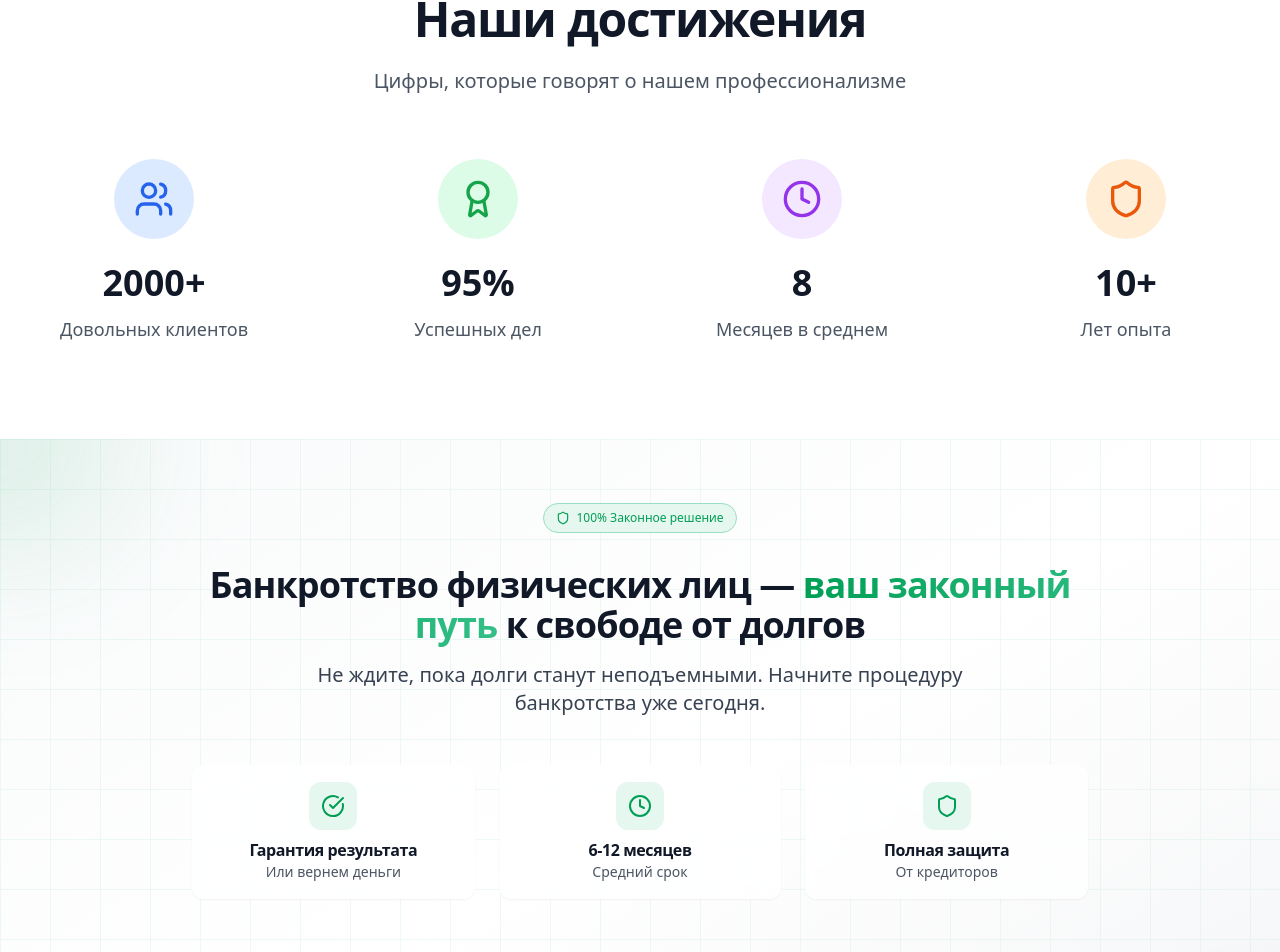
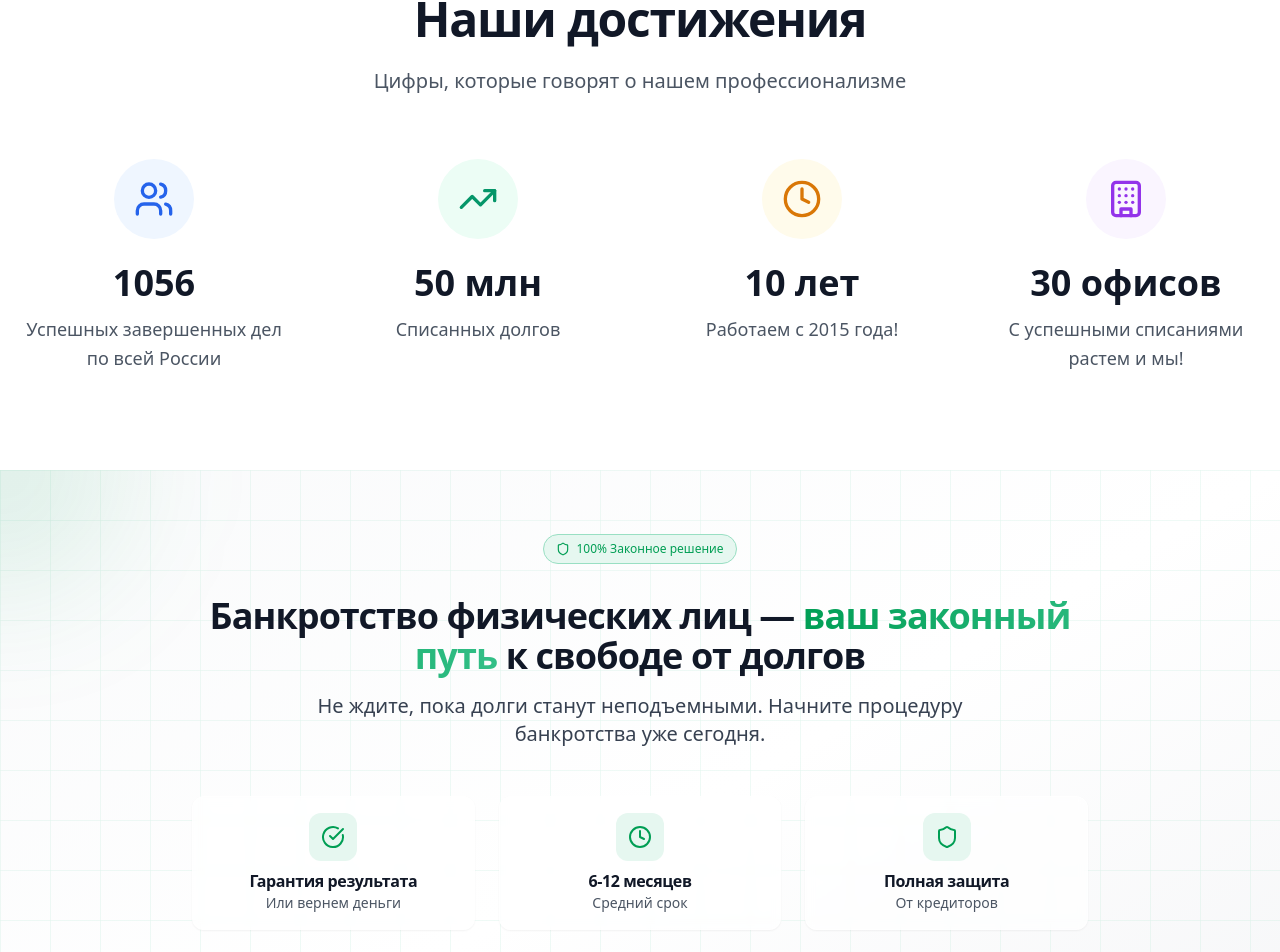
Before and after one commit to plaibo1/bcy-landing-v0, a Next.js app: page / in a window 1280 px wide. Shown: the part 1296-2248 px from the top of the page. Built offline with nearby package versions, Linux system fonts and the light colour scheme.

Commit message:
feat: update Achievements

```diff
--- a/components/sections/achievements.tsx
+++ b/components/sections/achievements.tsx
@@ -1,4 +1,4 @@
-import { Users, Award, Clock, Shield } from "lucide-react";
+import { Users, TrendingUp, Clock, Building } from "lucide-react";
 
 export function Achievements() {
   return (
@@ -14,32 +14,42 @@ export function Achievements() {
         </div>
         <div className="grid md:grid-cols-2 lg:grid-cols-4 gap-12">
           <div className="text-center">
-            <div className="bg-blue-100 w-20 h-20 rounded-full flex items-center justify-center mx-auto mb-6">
+            <div className="bg-blue-50 w-20 h-20 rounded-full flex items-center justify-center mx-auto mb-6">
               <Users className="h-10 w-10 text-blue-600" />
             </div>
-            <div className="text-4xl font-bold text-gray-900 mb-3">2000+</div>
-            <div className="text-lg text-gray-600">Довольных клиентов</div>
+            <div className="text-4xl font-bold text-gray-900 mb-3">1056</div>
+            <div className="text-lg text-gray-600 leading-relaxed">
+              Успешных завершенных дел по всей России
+            </div>
           </div>
           <div className="text-center">
-            <div className="bg-green-100 w-20 h-20 rounded-full flex items-center justify-center mx-auto mb-6">
-              <Award className="h-10 w-10 text-green-600" />
+            <div className="bg-emerald-50 w-20 h-20 rounded-full flex items-center justify-center mx-auto mb-6">
+              <TrendingUp className="h-10 w-10 text-emerald-600" />
             </div>
-            <div className="text-4xl font-bold text-gray-900 mb-3">95%</div>
-            <div className="text-lg text-gray-600">Успешных дел</div>
+            <div className="text-4xl font-bold text-gray-900 mb-3">50 млн</div>
+            <div className="text-lg text-gray-600 leading-relaxed">
+              Списанных долгов
+            </div>
           </div>
           <div className="text-center">
-            <div className="bg-purple-100 w-20 h-20 rounded-full flex items-center justify-center mx-auto mb-6">
-              <Clock className="h-10 w-10 text-purple-600" />
+            <div className="bg-amber-50 w-20 h-20 rounded-full flex items-center justify-center mx-auto mb-6">
+              <Clock className="h-10 w-10 text-amber-600" />
             </div>
-            <div className="text-4xl font-bold text-gray-900 mb-3">8</div>
-            <div className="text-lg text-gray-600">Месяцев в среднем</div>
+            <div className="text-4xl font-bold text-gray-900 mb-3">10 лет</div>
+            <div className="text-lg text-gray-600 leading-relaxed">
+              Работаем с 2015 года!
+            </div>
           </div>
           <div className="text-center">
-            <div className="bg-orange-100 w-20 h-20 rounded-full flex items-center justify-center mx-auto mb-6">
-              <Shield className="h-10 w-10 text-orange-600" />
+            <div className="bg-purple-50 w-20 h-20 rounded-full flex items-center justify-center mx-auto mb-6">
+              <Building className="h-10 w-10 text-purple-600" />
             </div>
-            <div className="text-4xl font-bold text-gray-900 mb-3">10+</div>
-            <div className="text-lg text-gray-600">Лет опыта</div>
+            <div className="text-4xl font-bold text-gray-900 mb-3">
+              30 офисов
+            </div>
+            <div className="text-lg text-gray-600 leading-relaxed">
+              С успешными списаниями растем и мы!
+            </div>
           </div>
         </div>
       </div>
```
